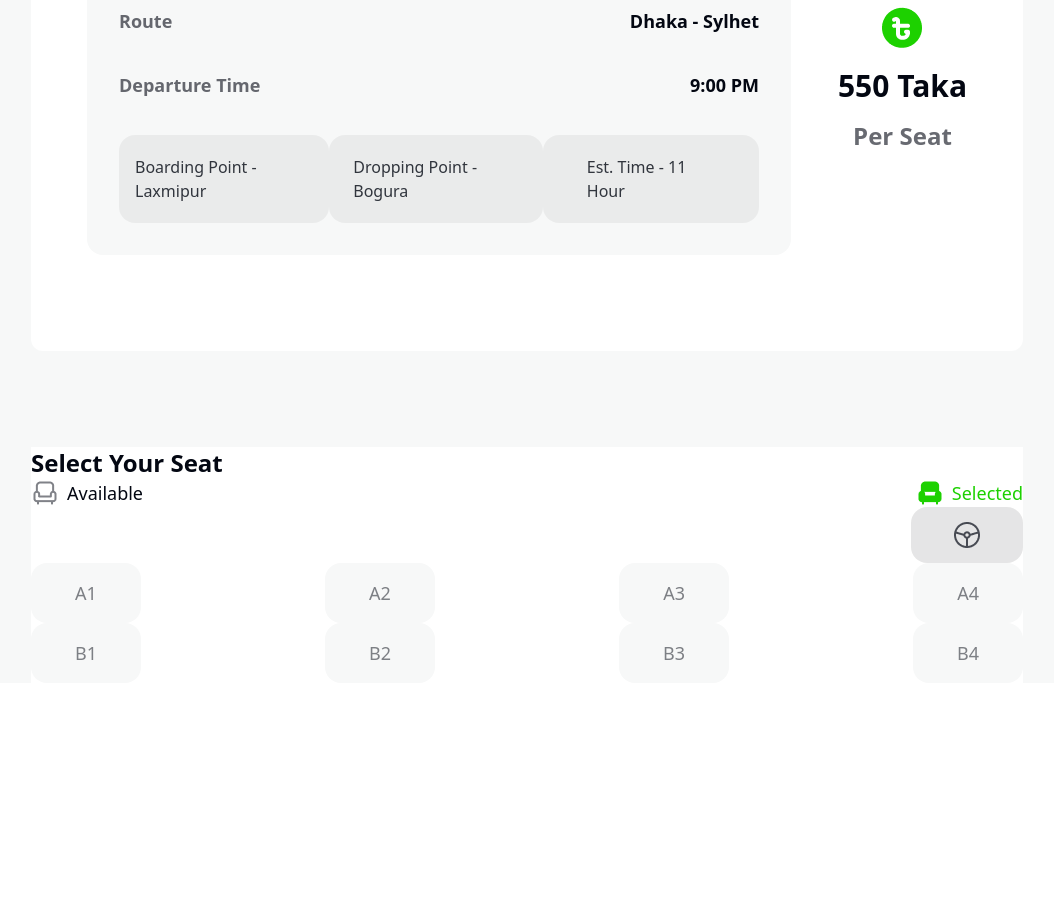
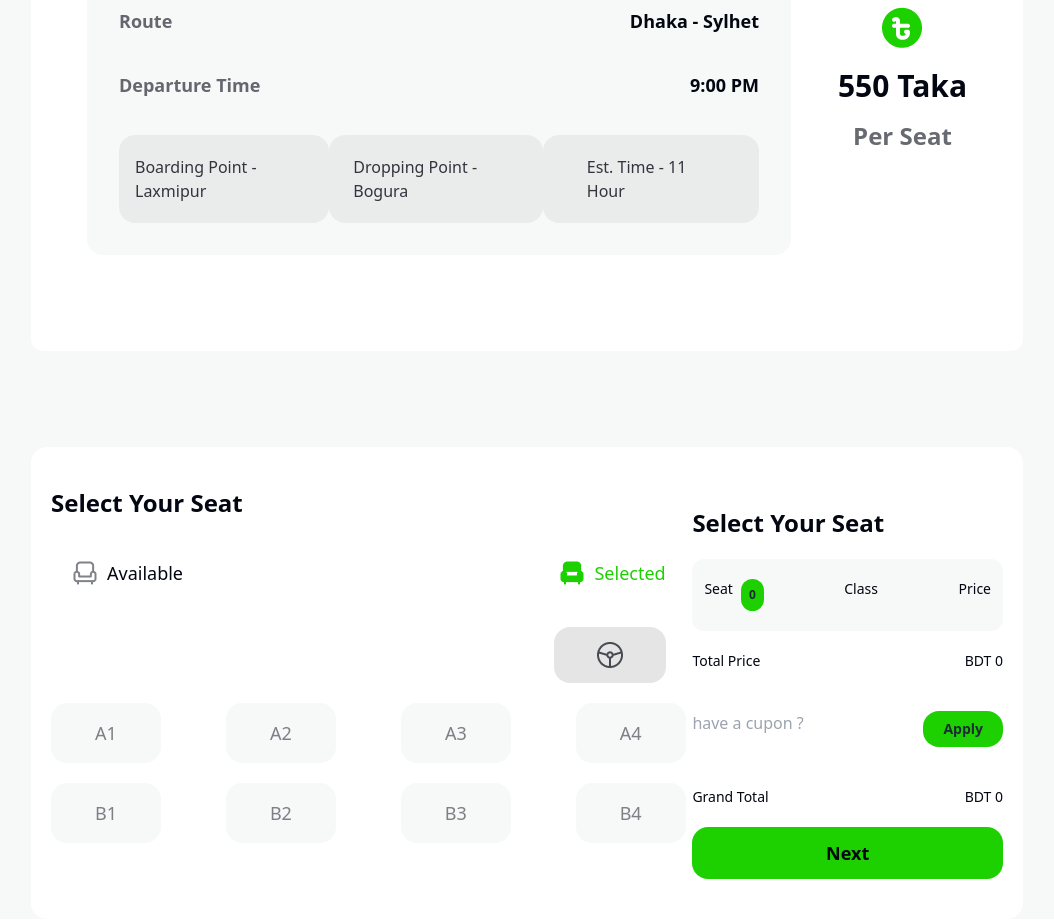
Before and after one commit to Murad529/smart-ticketing, a plain HTML site: page index.html in a window 1280 px wide. Shown: the part 2331-3253 px from the top of the page, without its empty margins (113-1167 px from the left). Before the commit the page ends 3110 px from the top, so only its background shows below. Drawn offline with nearby package versions, Linux system fonts and the light colour scheme.

Commit message:
js file add

```diff
--- a/index.html
+++ b/index.html
@@ -111,11 +111,11 @@
       </div>
      </div>
     <!-- Selected Your Seat -->
-    <section class="bg-[#FFFFFF] my-24 mx-36">
-     <div>
-       <h3 class="text-2xl font-semibold text-[#030712]">Select Your Seat</h3>
+    <section class="bg-[#FFFFFF] my-24 mx-36 flex justify-between py-10 px-5 rounded-2xl">
+     <div class="w-2/3">
+       <h3 class="text-2xl font-semibold text-[#030712] pb-5">Select Your Seat</h3>
 
-       <div class="flex justify-between">
+       <div class="flex justify-between p-5">
        <div class="flex gap-2">
         <img src="images/seat-gray.png" alt="">
         <p class="text-lg font-medium text-[#030712]">Available</p>
@@ -126,11 +126,11 @@
        </div>
       </div>
 
-      <div class=" flex justify-end ">
+      <div class=" flex justify-end p-5">
         <img class="inline-block bg-[#0307121A] px-10 py-3  rounded-2xl" src="images/brake.png" alt="">
       </div>
       <div class="">
-        <div class="flex justify-between">
+        <div class="flex justify-between pb-5">
         <button class="add-btn text-lg font-medium text-[#03071280] bg-[#F7F8F8] px-11 py-4 rounded-2xl">A1</button>
         <button class="add-btn text-lg font-medium text-[#03071280] bg-[#F7F8F8] px-11 py-4 rounded-2xl">A2</button>
         <button class="add-btn text-lg font-medium text-[#03071280] bg-[#F7F8F8] px-11 py-4 rounded-2xl">A3</button>
@@ -147,7 +147,34 @@
      </div>
 
      <div>
-
+       <h3 class="text-2xl font-semibold text-[#030712] py-5">Select Your Seat</h3>
+       <div class="bg-[#F7F8F8] rounded-xl flex justify-between px-3 py-5">
+        <div class="flex gap-2">
+         <p class="text-sm font-medium text-[#030712]">Seat</p>
+         <button class="text-xs font-bold bg-[#1DD100] rounded-2xl p-2"><span id="set-counts">0</span></button>
+        </div>
+         <p class="text-sm font-medium text-[#030712]">Class</p>
+         <p class="text-sm font-medium text-[#030712]">Price</p>
+       </div>
+       <div class="flex justify-between py-5">
+        <p class="text-sm font-medium text-[#030712]">Total Price</p>
+        <p class="text-sm font-medium text-[#030712]">BDT 0</p>
+       </div>
+       <div class="flex justify-between py-5">
+       <div>
+       <input type="text" name="" id="" placeholder="have a cupon ?">
+       </div>
+       <div>
+        <button class="font-semibold text-sm px-5 py-2 bg-[#1DD100] rounded-2xl">Apply</button>
+       </div>
+      </div>
+      <div class="flex justify-between py-5">
+        <p class="text-sm font-medium text-[#030712]">Grand Total</p>
+        <p class="text-sm font-medium text-[#030712]">BDT 0</p>
+      </div>
+      <div class="bg-[#1DD100] py-3 px-5 rounded-2xl">
+      <button class="text-[#030712] text-lg font-extrabold w-full">Next</button>
+      </div>
      </div>
     </section>
    </section>
--- a/script/script.js
+++ b/script/script.js
@@ -1,11 +1,18 @@
 const allBtn= document.getElementsByClassName("add-btn");
 let count = 8;
+let counts = 0;
+for (const btn of allBtn){
+  btn.addEventListener("click", function (e){
+    count = count - 1;
+    setInnerText("set-count",count);
+  });
+btn.addEventListener("click", function (){
+   counts = counts + 1;
+   setInnerText("set-counts", counts);
 
-for (const btn of allBtn){
-  btn.addEventListener("click", function (){
-    count = count - 1;
-    document.getElementById("set-count").innerText = count;
-  });
+});
+}
 
-
+function setInnerText(id,value){
+  document.getElementById(id).innerText = value;
 }
```
